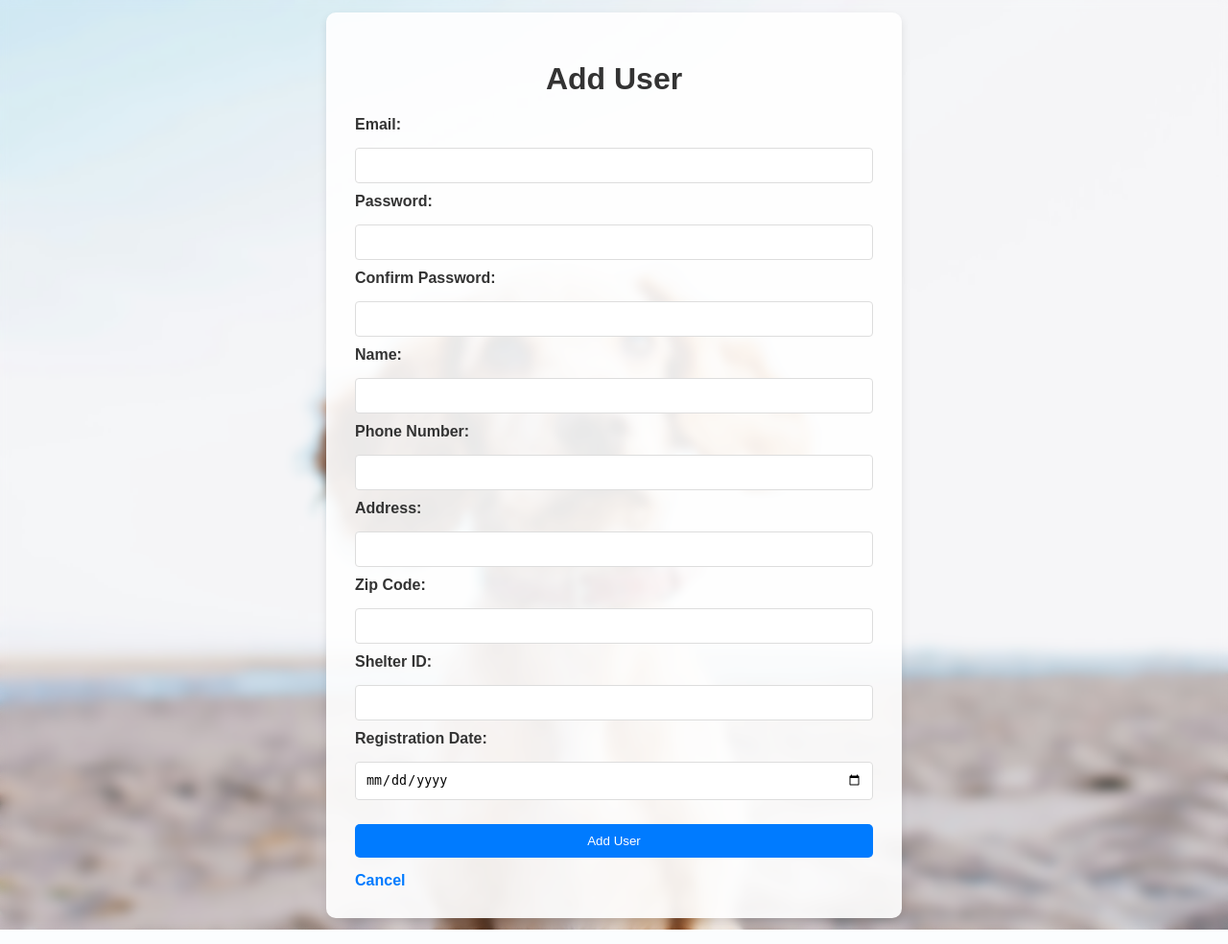
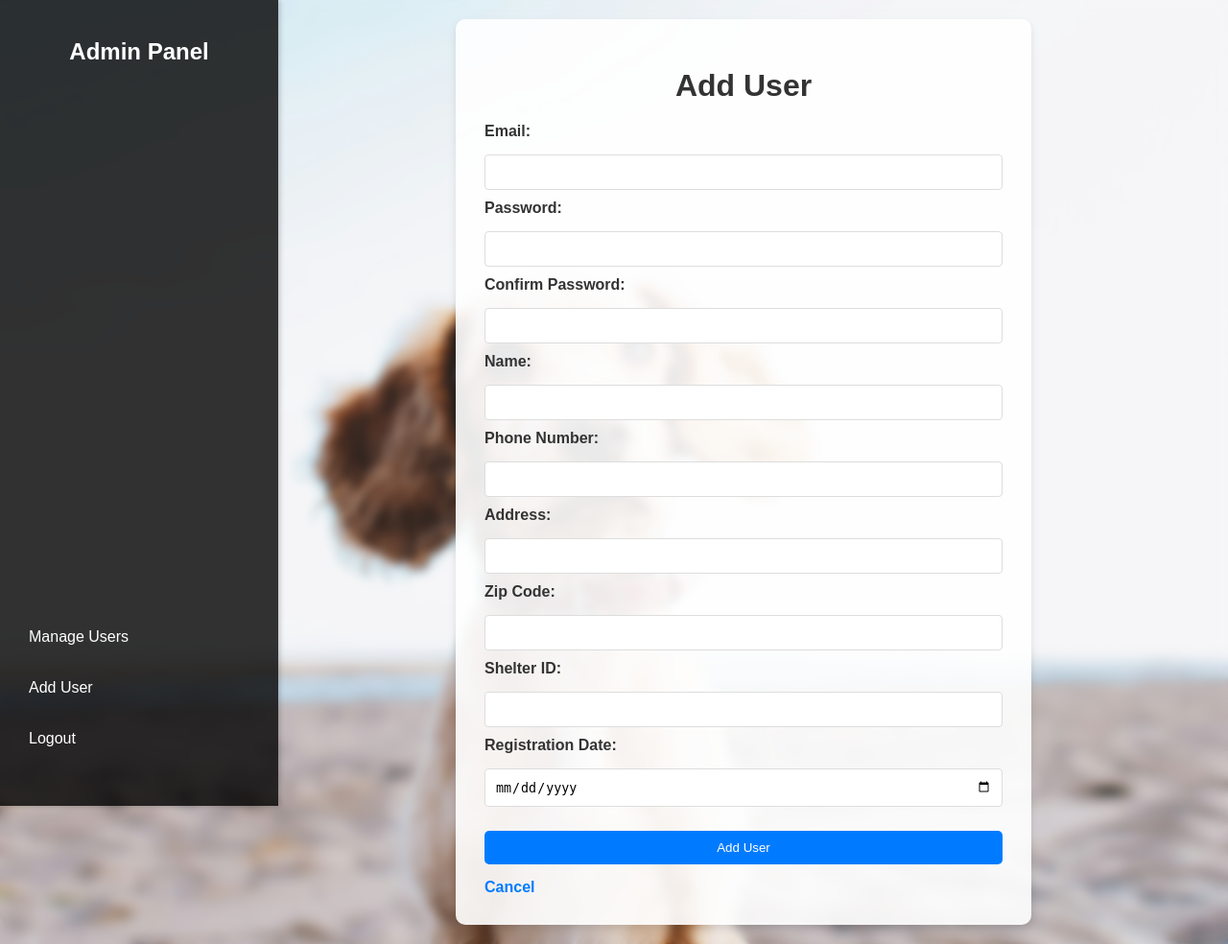
Before and after one commit to varadpawar1/pet_adoption_app, a Flask app: template templates/users_add.html in a window 1280 px wide. Shown: the whole page at 96% size. Run offline with Flask 3, Linux system fonts and the light colour scheme; the template is opened without the code that fills it, so the values that code supplies are empty.

Commit message:
Updated Readme and User forms styles

```diff
--- a/static/styles/users/add.css
+++ b/static/styles/users/add.css
@@ -10,8 +10,8 @@ body {
     padding: 0;
     height: 100%; /* Full viewport height */
     display: flex;
-    justify-content: center;
-    align-items: center;
+    justify-content: flex-start; /* Align content to the left to accommodate the sidebar */
+    align-items: flex-start;
     position: relative;
 }
 
@@ -28,18 +28,61 @@ body::before {
     z-index: -1; /* Ensure the blur is behind the content */
 }
 
-/* Form container styling */
-.form-container {
+/* Sidebar Styles */
+.sidebar {
+    width: 250px;
+    background-color: rgba(0, 0, 0, 0.8); /* Dark background */
+    height: 100vh;
+    color: white;
+    padding: 20px;
+    position: fixed;
+    top: 0;
+    left: 0;
     display: flex;
-    justify-content: center;
-    align-items: center;
-    width: 80%;
-    height: 80%;
-    padding: 1%;
-
+    flex-direction: column;
+    justify-content: space-between;
+    box-shadow: 2px 0 5px rgba(0, 0, 0, 0.2);
 }
 
-/* The card containing the form */
+.sidebar h2 {
+    text-align: center;
+    margin-bottom: 20px;
+    font-size: 1.5rem;
+}
+
+.sidebar ul {
+    list-style: none;
+    padding: 0;
+}
+
+.sidebar ul li {
+    margin: 15px 0;
+}
+
+.sidebar ul li a {
+    text-decoration: none;
+    color: white;
+    font-size: 1rem;
+    display: block;
+    padding: 10px;
+    border-radius: 5px;
+    transition: background-color 0.3s ease;
+}
+
+.sidebar ul li a:hover {
+    background-color: rgba(255, 255, 255, 0.2);
+}
+
+/* Content Area Styling */
+.content {
+    margin-left: 270px; /* Create space for the sidebar */
+    padding: 20px;
+    width: calc(100% - 270px);
+    display: flex;
+    justify-content: center; /* Center content */
+}
+
+/* Form card styling */
 .form-card {
     background-color: rgba(255, 255, 255, 0.9); /* Slight white background for readability */
     padding: 30px;
--- a/static/styles/users/edit.css
+++ b/static/styles/users/edit.css
@@ -78,6 +78,8 @@ body::before {
     margin-left: 270px; /* Create space for the sidebar */
     padding: 20px;
     width: calc(100% - 270px);
+    display: flex;
+    justify-content: center; /* Center content */
 }
 
 /* Form card styling */
@@ -89,6 +91,7 @@ body::before {
     max-width: 600px;
     width: 100%;
     box-sizing: border-box;
+    margin: 0 auto; /* Center the form */
 }
 
 /* Styling for headers and form elements */
--- a/templates/users_add.html
+++ b/templates/users_add.html
@@ -7,7 +7,16 @@
     <link rel="stylesheet" href="/static/styles/users/add.css">
 </head>
 <body>
-    <div class="form-container">
+    <div class="sidebar">
+        <h2>Admin Panel</h2>
+        <ul>
+            <li><a href="/users/manage?action=list">Manage Users</a></li>
+            <li><a href="/users/add">Add User</a></li>
+            <li><a href="/logout">Logout</a></li>
+        </ul>
+    </div>
+
+    <div class="content">
         <div class="form-card">
             <h1>Add User</h1>
             <form method="post">
```
Also changed, not shown: app.py (+17 -27 lines), README.md, 1 other file.
